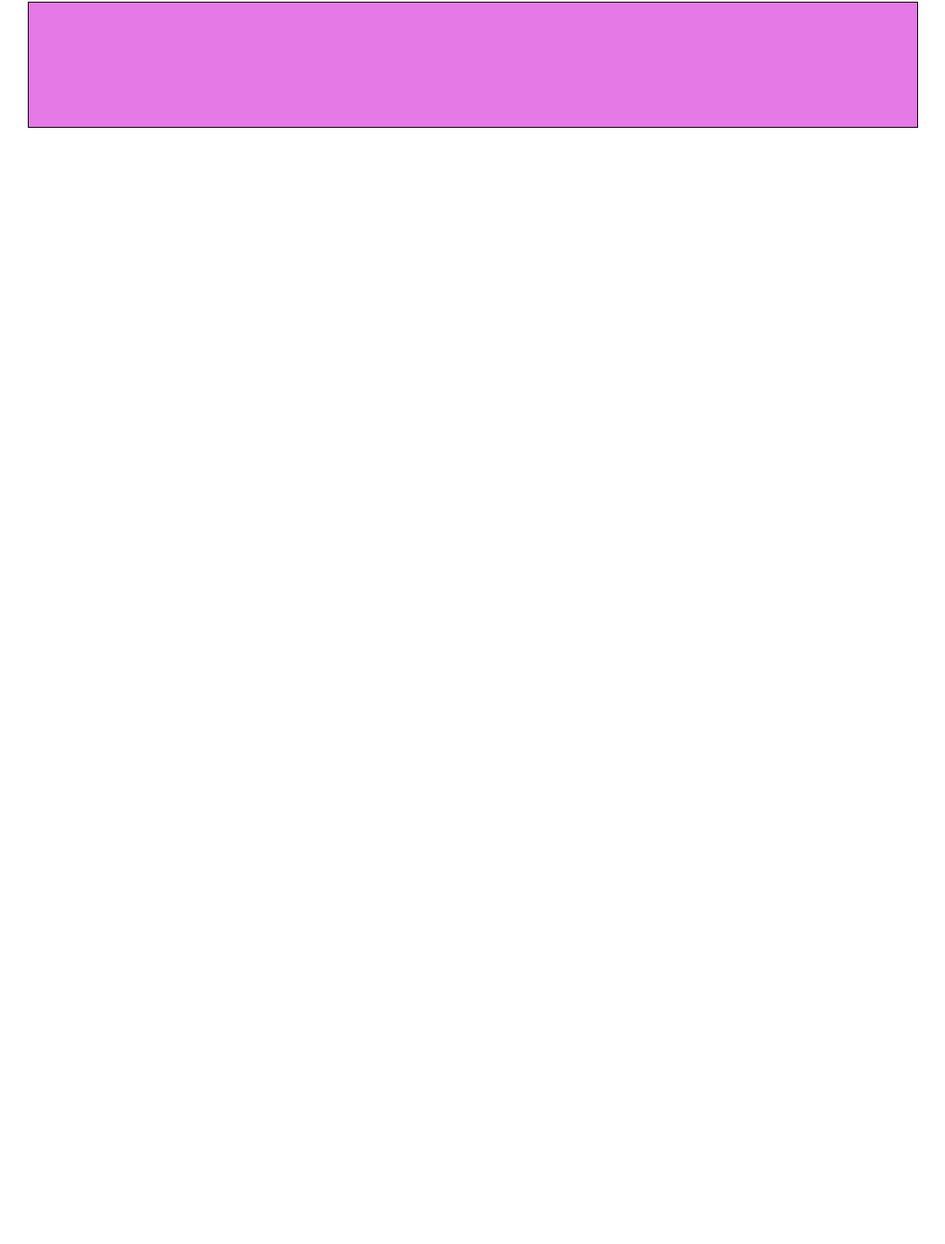
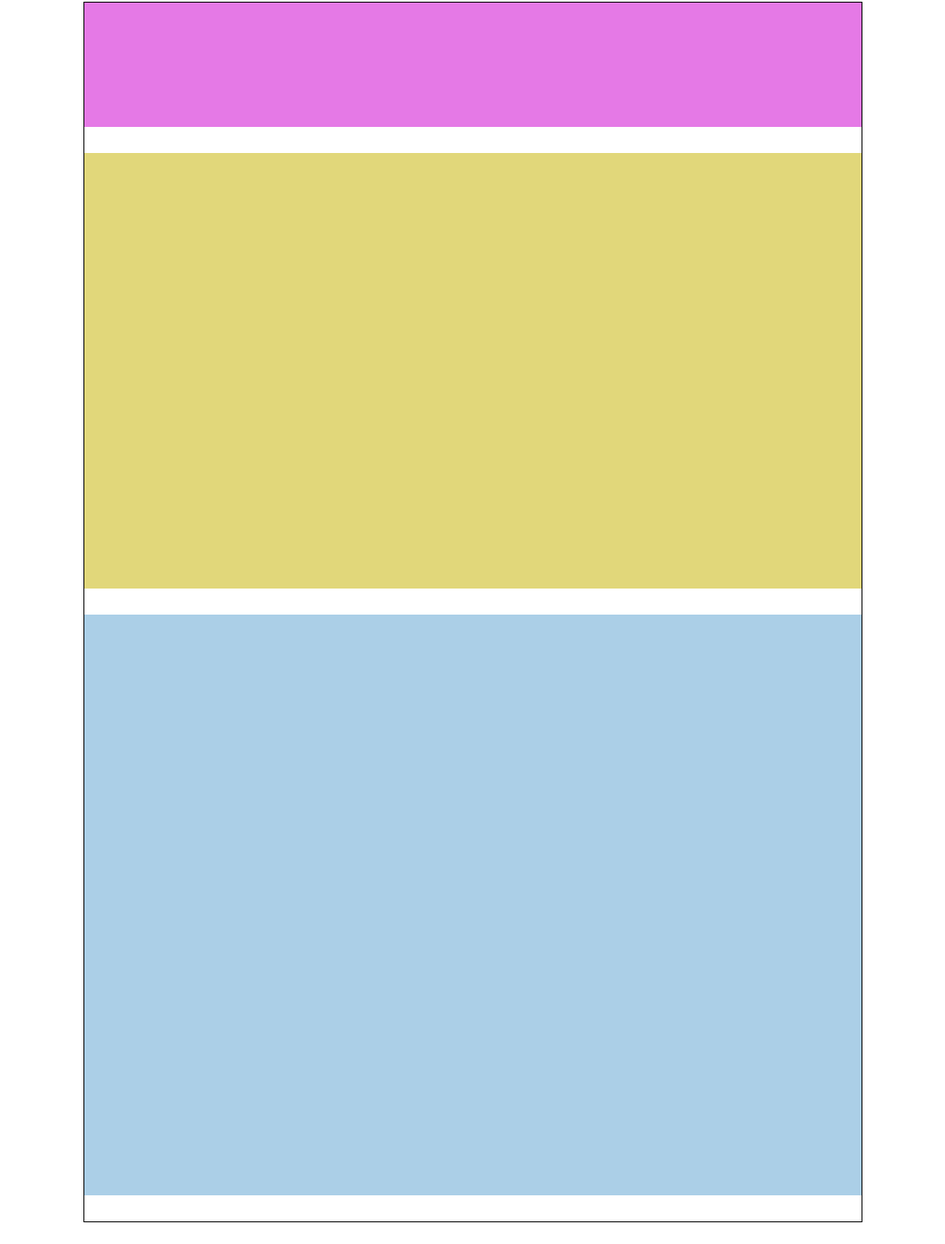
Before and after one commit to Michela-DC/htmlcss-struttura-wp, a plain HTML site: page index.html in a window 1280 px wide. Shown: the part 23-1454 px from the top of the page at 87% size, without its empty margins (96-1183 px from the left). Before the commit the page ends 800 px from the top, so only its background shows below. Drawn offline with Linux system fonts and the light colour scheme.

Commit message:
Added main --> sections

```diff
--- a/style.css
+++ b/style.css
@@ -5,13 +5,29 @@
 }
 
 .container {
-    width: 80%;
+    width: 70%;
     margin: 25px auto;
     border: 1px solid black;
 }
 
+header, .section_1, .section_2{
+    margin-bottom: 30px;
+}
+
 header{
+    /* HEIGHT SARà DA TOGLIERE per adattare img*/
+    height: 143px;
     background-color: #e579e6;
-    /* HEIGHT SARà DA TOGLIERE */
-    height: 143px;
 }
+
+.section_1{
+    /* HEIGHT SARà DA TOGLIERE per adattare img*/
+    height: 501px;
+    background-color: #e1d77a;
+}
+
+.section_2{
+    /* HEIGHT SARà DA TOGLIERE per adattare img*/
+    height: 668px;
+    background-color: #abcfe7;
+}
```
Also changed, not shown: index.html (+3 -1 lines).
